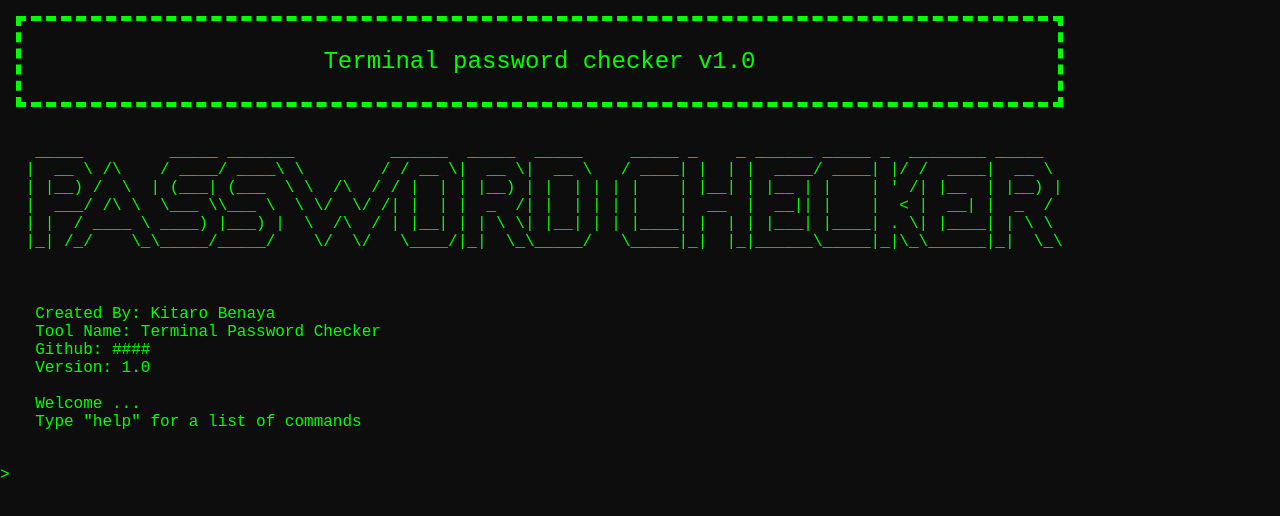
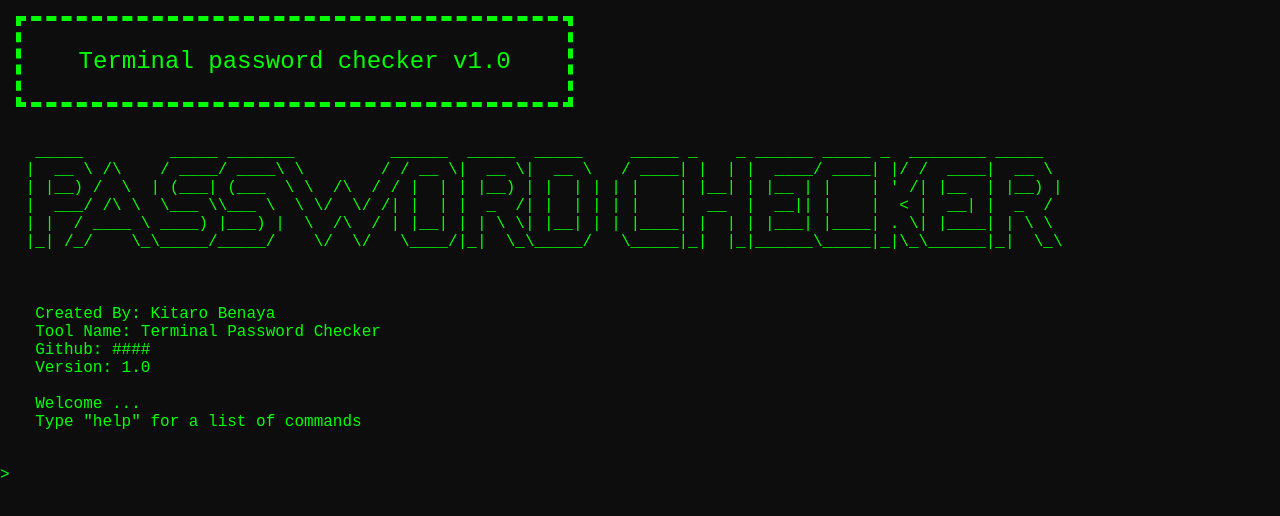
Before and after one commit to kitarobenaya/password-checker, a plain HTML site: page index.html in a window 1280 px wide. Drawn offline with Linux system fonts and the light colour scheme.

Commit message:
perbaikan resposive scroll x

```diff
--- a/styles.css
+++ b/styles.css
@@ -28,12 +28,8 @@ header.opening {
 }
 
 header.opening pre {
-  width: 100%;
-  height: auto;
-  margin: 0;
-  padding: 0;
-  white-space: pre-wrap;
-  word-break: break-all;
+  width: fit-content;
+  height: fit-content;
 }
 
 header.opening pre.title {
```
Also changed, not shown: index.html (+1 -1 lines).
